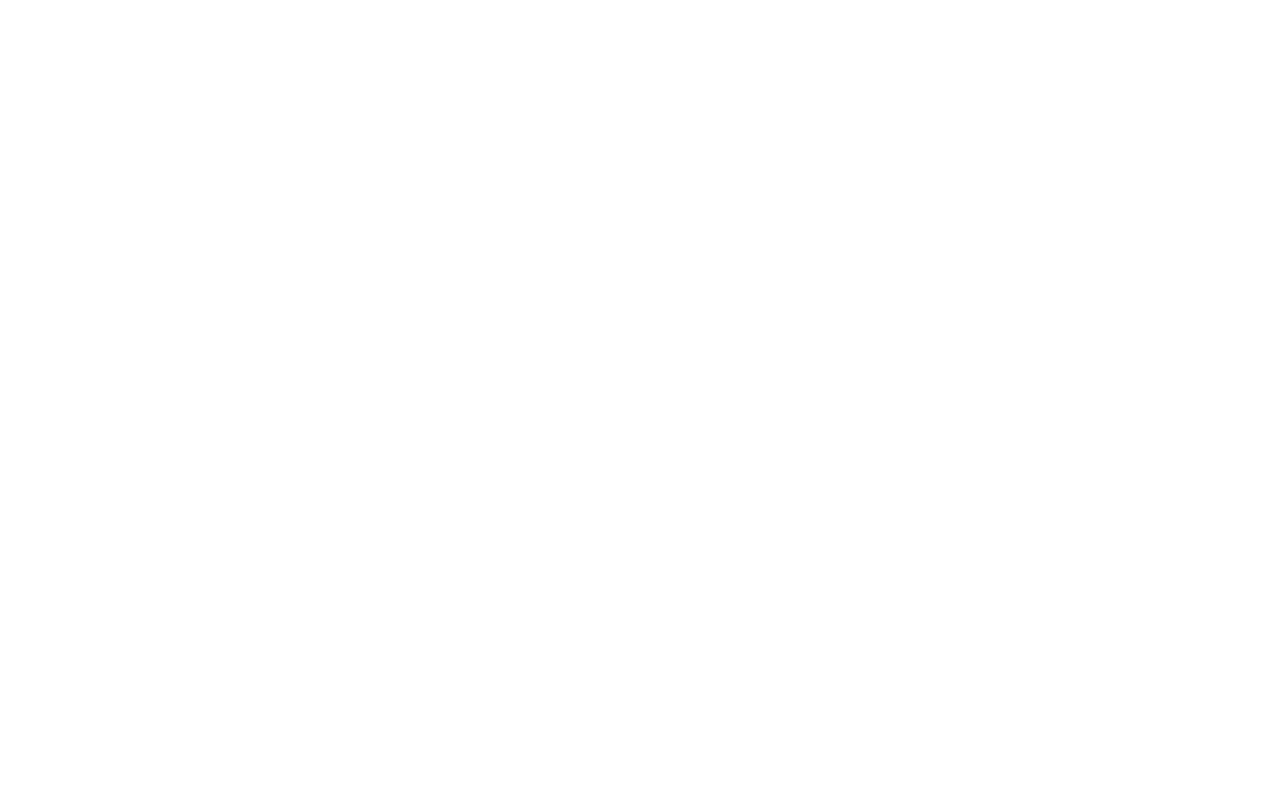
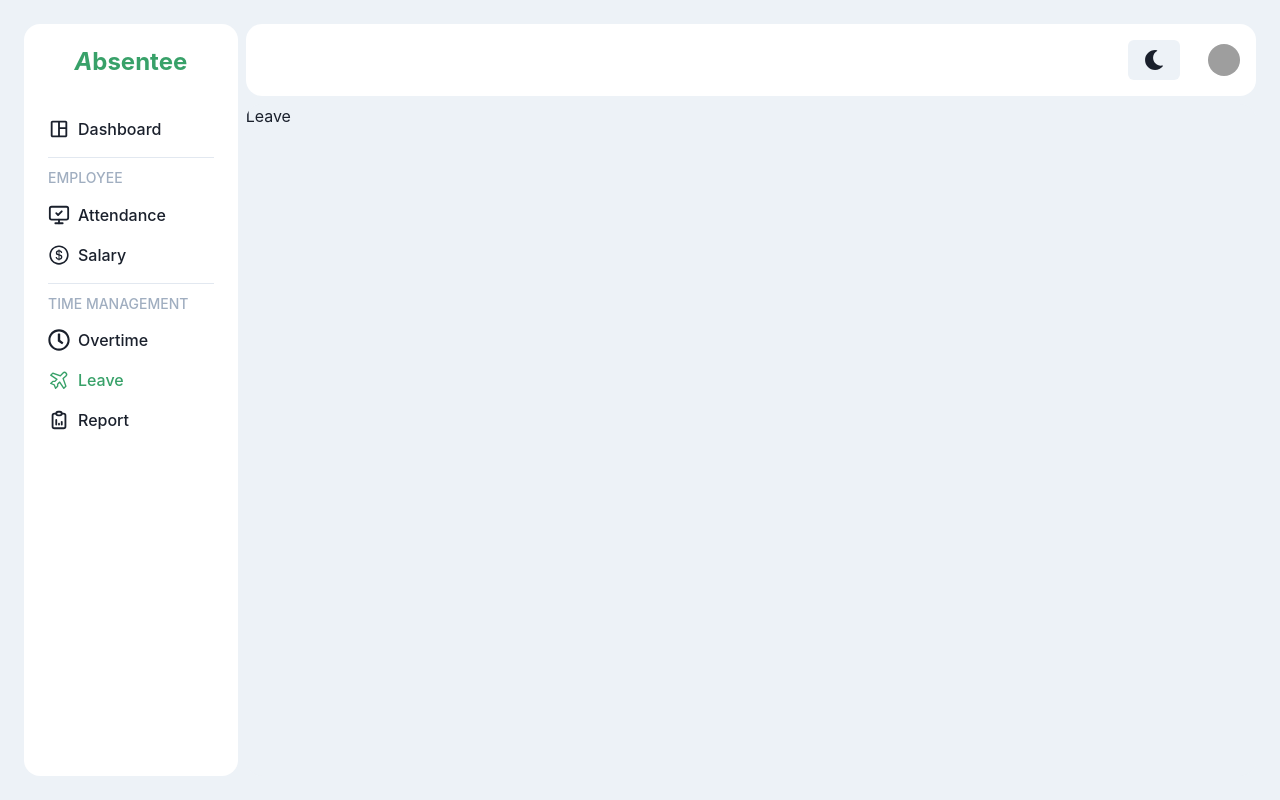
Before and after one commit to f3-bagus/11-4-pencatatan-absen-lembur-gaji-cuti, a React (Vite) app in the folder client/: page /hr/leave in a window 1280 px wide. Before the commit this address had no page. Built offline with nearby package versions, Linux system fonts and the light colour scheme; grey boxes are pictures that could not be loaded.

Commit message:
route hr sementara

```diff
--- a/client/src/App.jsx
+++ b/client/src/App.jsx
@@ -4,6 +4,12 @@
 import AdmDashboard from './layouts/admin/navigation/Dashboard';
 import EmpDashboard from './layouts/employee/navigation/Dashboard';
 import HrDashboard from './layouts/hr/navigation/Dashboard';
+import HrAttedance from './layouts/hr/navigation/Attedance';
+import HrSalary from './layouts/hr/navigation/Salary';
+import HrOvertime from './layouts/hr/navigation/Overtime';
+import HrLeave from './layouts/hr/navigation/Leave';
+import HrReport from './layouts/hr/navigation/Report';
+import HrProfile from './layouts/hr/navigation/Profile';
 
 function App() {
 
@@ -14,7 +20,15 @@
           <Route path='/' element={<LoginPage/>}></Route>
           <Route path='/admin/dashboard' element={<AdmDashboard/>}></Route>
           <Route path='/employee/dashboard' element={<EmpDashboard/>}></Route>
+
+          {/* HR Route Sementara */}
           <Route path='/hr/dashboard' element={<HrDashboard/>}></Route>
+          <Route path='/hr/attendance' element={<HrAttedance/>}></Route>
+          <Route path='/hr/salary' element={<HrSalary/>}></Route>
+          <Route path='/hr/overtime' element={<HrOvertime/>}></Route>
+          <Route path='/hr/leave' element={<HrLeave/>}></Route>
+          <Route path='/hr/report' element={<HrReport/>}></Route>
+          <Route path='/hr/profile' element={<HrProfile/>}></Route>
         </Routes>
       </BrowserRouter>
     </div>
--- a/client/src/components/hr/SidebarNav.jsx
+++ b/client/src/components/hr/SidebarNav.jsx
@@ -1,3 +1,5 @@
+import React from "react";
+import { useLocation } from "react-router-dom";
 import {
   ListIcon,
   Heading,
@@ -7,9 +9,7 @@
   List,
   ListItem,
 } from "@chakra-ui/react";
-import {
-  MdOutlineSpaceDashboard,
-} from "react-icons/md";
+import { MdOutlineSpaceDashboard } from "react-icons/md";
 import { AiOutlineDollarCircle } from "react-icons/ai";
 import { LuMonitorCheck } from "react-icons/lu";
 import { FaRegClock } from "react-icons/fa";
@@ -23,24 +23,22 @@
     icon: MdOutlineSpaceDashboard,
     path: "/hr/dashboard",
   },
-
   {
     type: "header",
     label: "Employee",
   },
   {
     type: "link",
-    label: "Attedance",
+    label: "Attendance",
     icon: LuMonitorCheck,
-    path: "/",
+    path: "/hr/attendance",
   },
   {
     type: "link",
     label: "Salary",
     icon: AiOutlineDollarCircle,
-    path: "/",
+    path: "/hr/salary",
   },
-
   {
     type: "header",
     label: "Time Management",
@@ -49,24 +47,26 @@
     type: "link",
     label: "Overtime",
     icon: FaRegClock,
-    path: "/",
+    path: "/hr/overtime",
   },
   {
     type: "link",
     label: "Leave",
     icon: PiAirplaneTilt,
-    path: "/",
+    path: "/hr/leave",
   },
   {
     type: "link",
     label: "Report",
     icon: TbReportAnalytics,
-    path: "/",
+    path: "/hr/report",
   },
 ];
 
 const NavItem = ({ item, collapse }) => {
+  const location = useLocation();
   const { label, icon, path, type } = item;
+  const isActive = location.pathname === path;
 
   if (type === "link") {
     return (
@@ -87,6 +87,7 @@
           justifyContent={collapse ? "center" : ""}
           borderRadius={5}
           _hover={{ textDecoration: "none", color: "green.500" }}
+          color={isActive ? "green.500" : ""}
         >
           <ListIcon as={icon} fontSize={22} m="0" />
           {!collapse && <Text>{label}</Text>}
@@ -113,7 +114,7 @@
 
 export const SidebarNav = ({ collapse }) => {
   return (
-    <List w="full" mt={{ base: 0, md: 8}}>
+    <List w="full" mt={{ base: 0, md: 8 }}>
       {items.map((item, index) => (
         <ListItem key={index}>
           <NavItem item={item} collapse={collapse} />
--- a/client/src/components/hr/Topbar.jsx
+++ b/client/src/components/hr/Topbar.jsx
@@ -1,5 +1,5 @@
 import React from "react";
-import Swal from 'sweetalert2';
+import Swal from "sweetalert2";
 import {
   Box,
   Flex,
@@ -27,11 +27,13 @@
 import { FaMoon, FaSun } from "react-icons/fa";
 import { MdMenu } from "react-icons/md";
 import { SidebarNav } from "./SidebarNav";
+import { useNavigate } from "react-router-dom";
 
 export default function Topbar() {
   const { colorMode, toggleColorMode } = useColorMode();
   const { isOpen, onOpen, onClose } = useDisclosure();
   const btnRef = React.useRef();
+  const navigate = useNavigate();
 
   return (
     <>
@@ -93,9 +95,13 @@
                   </Center>
                   <MenuDivider />
                   <MenuItem
+                    as="button"
                     bg={useColorModeValue("white", "green.900")}
                     _hover={{
                       bg: useColorModeValue("gray.100", "green.600"),
+                    }}
+                    onClick={() => {
+                      navigate("/hr/profile");
                     }}
                   >
                     Profile
--- /dev/null
+++ b/client/src/layouts/hr/navigation/Attedance.jsx
@@ -0,0 +1,12 @@
+import React from 'react'
+import HrLayout from '../HrLayout'
+
+const Attedance = () => {
+  return (
+    <HrLayout>
+        Attedance
+    </HrLayout>
+  )
+}
+
+export default Attedance
--- /dev/null
+++ b/client/src/layouts/hr/navigation/Leave.jsx
@@ -0,0 +1,12 @@
+import React from 'react'
+import HrLayout from '../HrLayout'
+
+const Leave = () => {
+  return (
+    <HrLayout>
+    Leave
+    </HrLayout>
+  )
+}
+
+export default Leave
--- /dev/null
+++ b/client/src/layouts/hr/navigation/Overtime.jsx
@@ -0,0 +1,12 @@
+import React from 'react'
+import HrLayout from '../HrLayout'
+
+const Overtime = () => {
+  return (
+    <HrLayout>
+        Overtime
+    </HrLayout>
+  )
+}
+
+export default Overtime
--- /dev/null
+++ b/client/src/layouts/hr/navigation/Profile.jsx
@@ -0,0 +1,12 @@
+import React from 'react'
+import HrLayout from '../HrLayout'
+
+const Profile = () => {
+  return (
+    <HrLayout>
+        Profile
+    </HrLayout>
+  )
+}
+
+export default Profile
--- /dev/null
+++ b/client/src/layouts/hr/navigation/Report.jsx
@@ -0,0 +1,12 @@
+import React from 'react'
+import HrLayout from '../HrLayout'
+
+const Report = () => {
+  return (
+    <HrLayout>
+        Report
+    </HrLayout>
+  )
+}
+
+export default Report
--- /dev/null
+++ b/client/src/layouts/hr/navigation/Salary.jsx
@@ -0,0 +1,12 @@
+import React from 'react'
+import HrLayout from '../HrLayout'
+
+const Salary = () => {
+  return (
+    <HrLayout>
+        Salary
+    </HrLayout>
+  )
+}
+
+export default Salary
```
